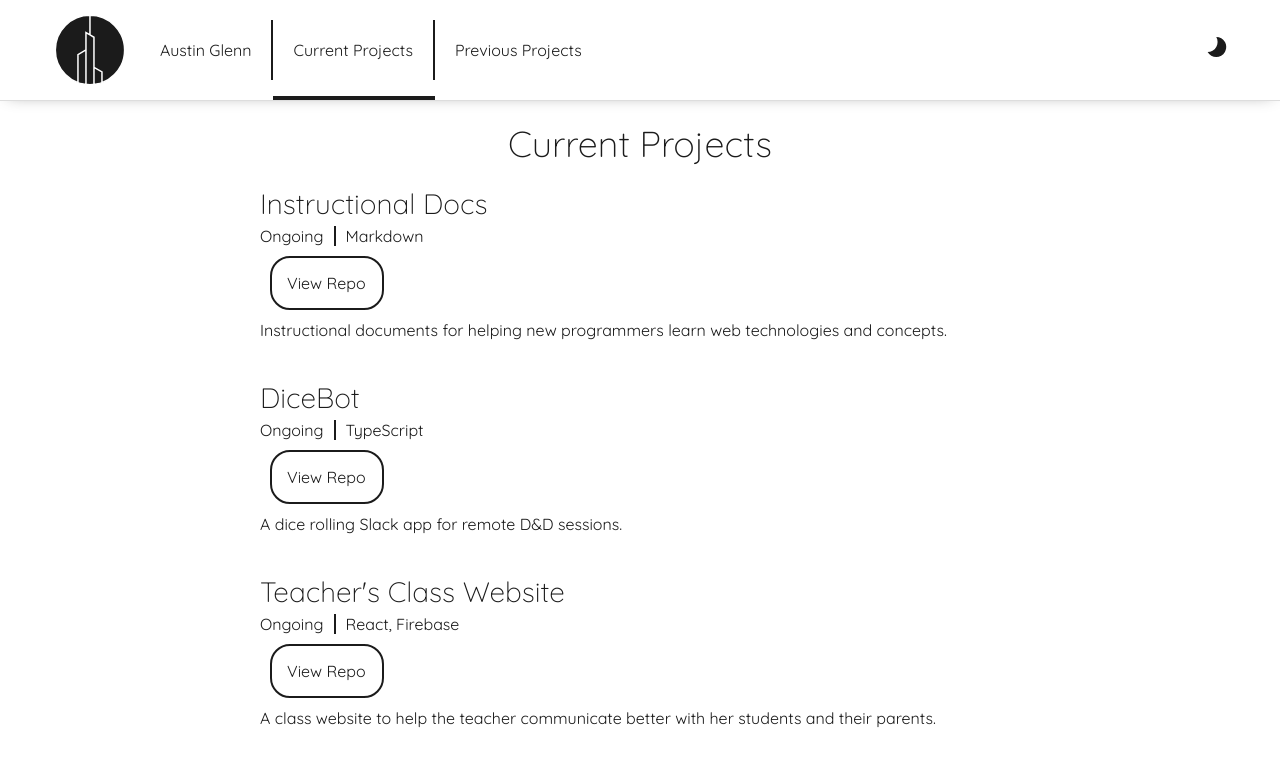
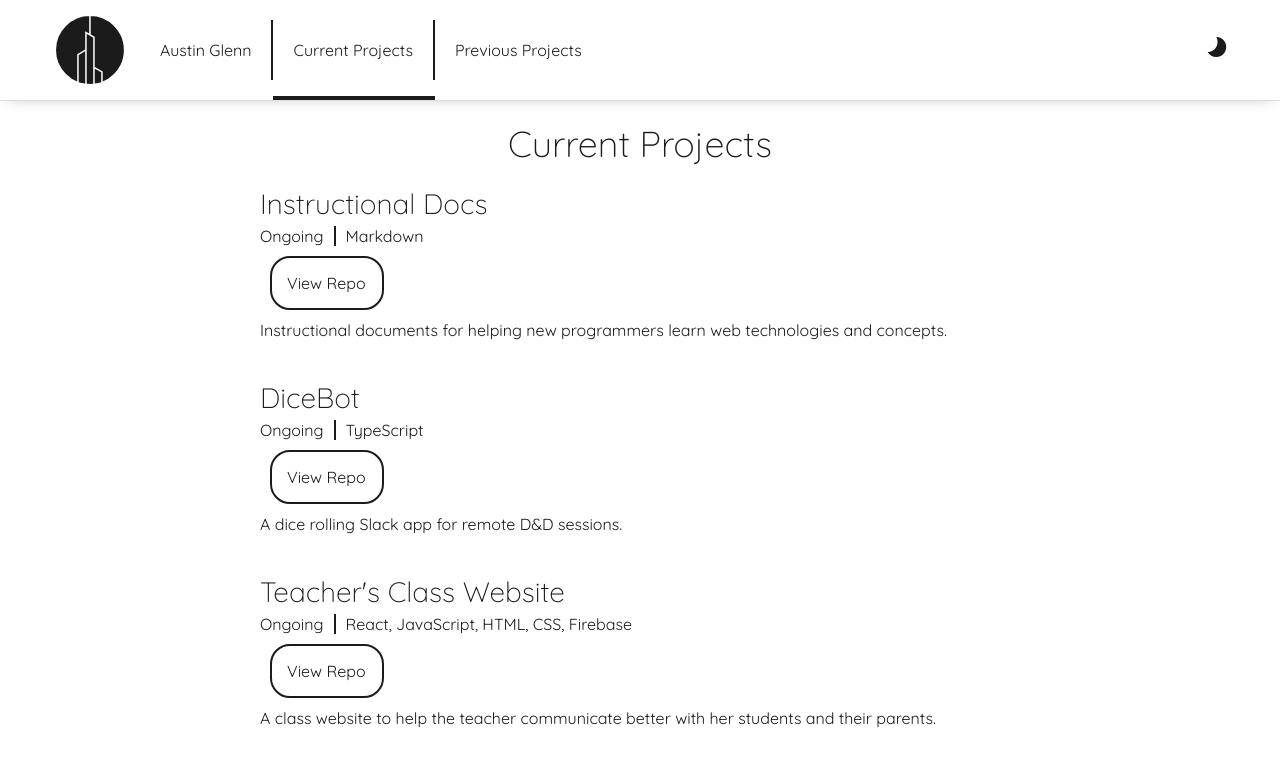
Before and after one commit to Pergamene/portfolio, a React (Create React App) app: page /current-projects in a window 1280 px wide. Shown: the top 764 px of the page. Built offline with nearby package versions, Linux system fonts and the light colour scheme.

Commit message:
updated stack for teacher site

```diff
--- a/src/assets/data.js
+++ b/src/assets/data.js
@@ -56,7 +56,7 @@ export const data = {
         id: 2,
         name: "Teacher's Class Website",
         date: 'Ongoing',
-        stack: 'React, Firebase',
+        stack: 'React, JavaScript, HTML, CSS, Firebase',
         repo: 'https://github.com/Pergamene/brandi-teacher-website',
         description: 'A class website to help the teacher communicate better with her students and their parents.',
       }
```
